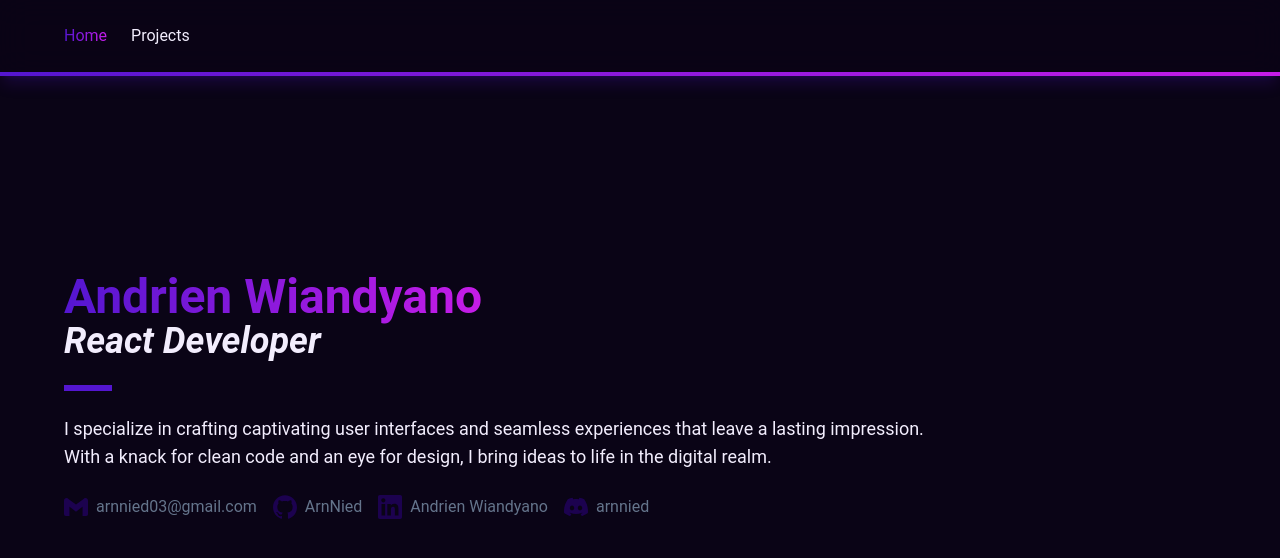
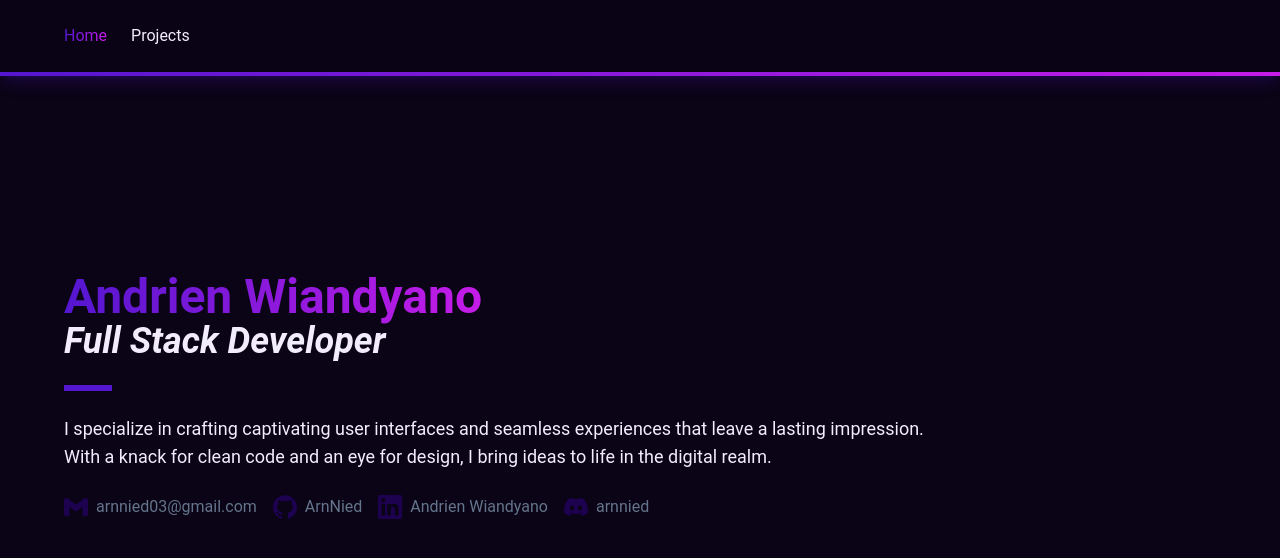
Before and after one commit to ArnNied/andrienw.com, a Next.js app: page / in a window 1280 px wide. Shown: the top 558 px of the page. Built offline with nearby package versions, Linux system fonts and the light colour scheme.

Commit message:
refactor: change react developer to full stack developer

```diff
--- a/src/app/layout.tsx
+++ b/src/app/layout.tsx
@@ -9,10 +9,10 @@ export const metadata: Metadata = {
   alternates: {
     canonical: '/',
   },
-  title: 'Andrien Wiandyano | React Developer',
+  title: 'Andrien Wiandyano — Full Stack Developer',
   authors: [{ name: 'Andrien Wiandyano', url: 'https://andrienw.com' }],
   description:
-    "Andrien Wiandyano's personal website and portfolio. I'm a React developer on a mission to make the web an exciting playground!",
+    "Andrien Wiandyano's personal website and portfolio. I'm a Full Stack developer on a mission to make the web an exciting playground!",
   keywords: [
     'Andrien Wiandyano',
     'Andrien',
@@ -20,8 +20,10 @@ export const metadata: Metadata = {
     'AndrienW',
     'Portfolio',
     'React',
+    'Full Stack',
     'Developer',
     'React Developer',
+    'Full Stack Developer',
     'Personal Website',
     'Web Developer',
     'Frontend Developer',
@@ -30,10 +32,10 @@ export const metadata: Metadata = {
     type: 'website',
     locale: 'en_US',
     url: 'https://andrienw.com',
-    title: 'Andrien Wiandyano | Full Stack Developer',
+    title: 'Andrien Wiandyano — Full Stack Developer',
     description:
       "Andrien Wiandyano's personal website and portfolio. I'm a Full Stack developer on a mission to make the web an exciting playground!",
-    siteName: 'Andrien Wiandyano | Full Stack Developer',
+    siteName: 'Andrien Wiandyano — Full Stack Developer',
   },
 };
 
--- a/src/app/page.tsx
+++ b/src/app/page.tsx
@@ -81,7 +81,7 @@ export default function HomePage(): JSX.Element {
               Andrien Wiandyano
             </h1>
             <p className='text-2xl md:text-4xl font-semibold italic'>
-              React Developer
+              Full Stack Developer
             </p>
           </header>
           <div className='w-8 md:w-12 h-1 md:h-1.5 bg-primary'></div>
```
